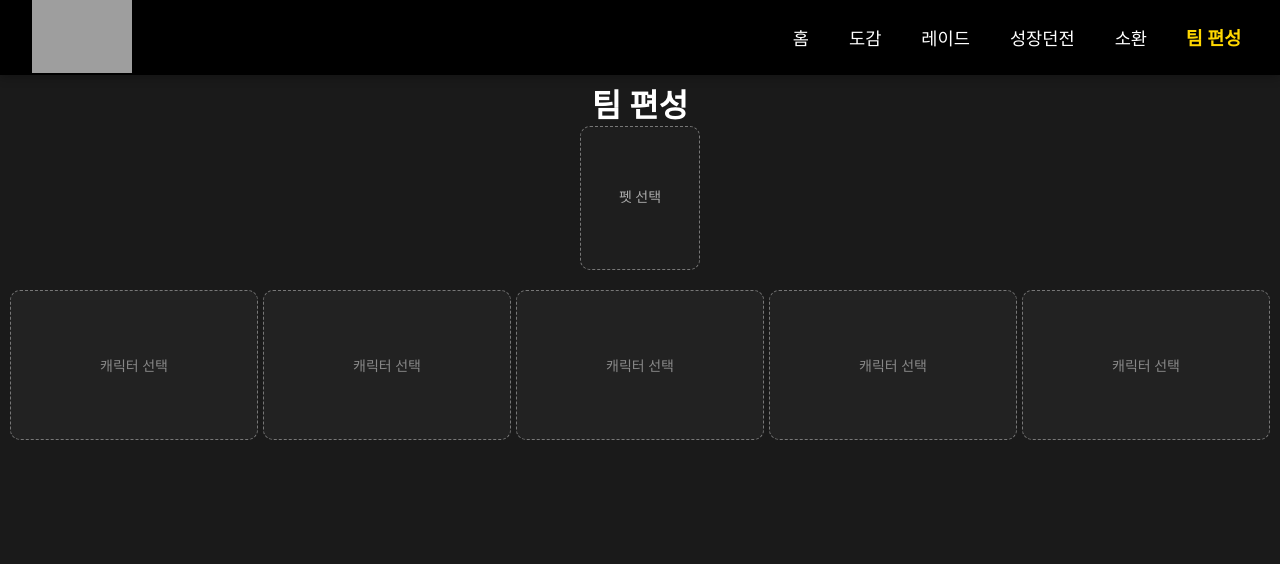
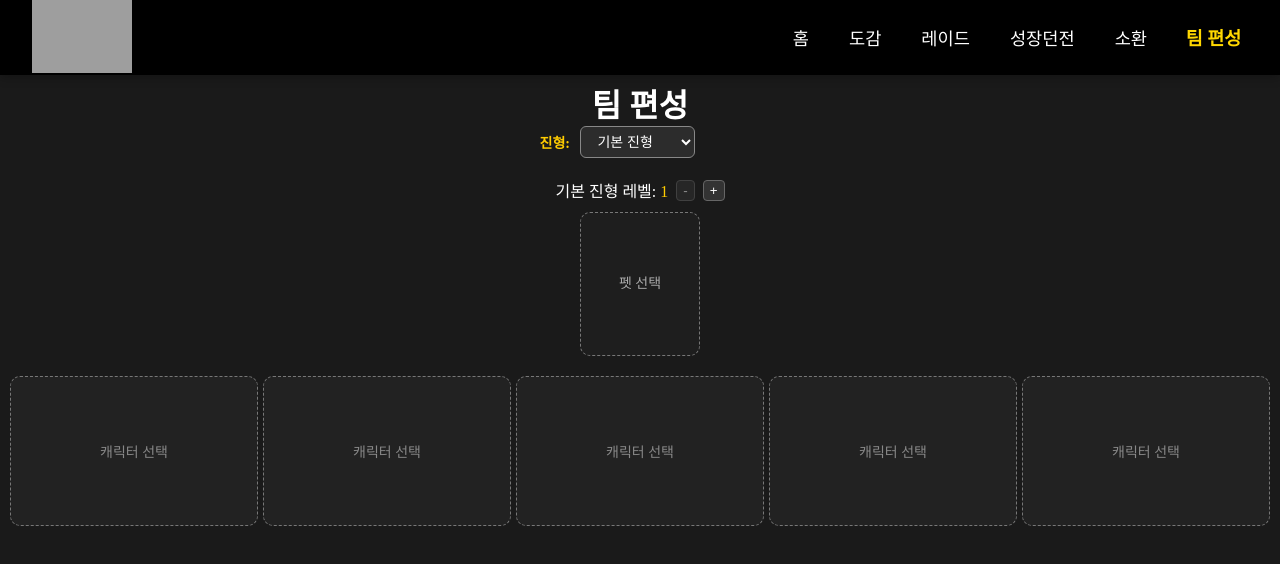
Before and after one commit to Dongsusin/SavenKnight, a React (Vite) app: page /team in a window 1280 px wide. Shown: the top 564 px of the page. Built offline with nearby package versions, Linux system fonts and the light colour scheme; grey boxes are pictures that could not be loaded.

Commit message:
팀페이지 진형 스탯 추가

```diff
--- a/src/pages/HeroDetail.css
+++ b/src/pages/HeroDetail.css
@@ -40,9 +40,10 @@
   background-color: #333;
   color: #fff;
   border: 1px solid #555;
-  padding: 0.5rem 1rem;
+  padding: 0.1rem 0.2rem;
   border-radius: 6px;
   cursor: pointer;
+  text-wrap: nowrap;
   transition: background-color 0.3s;
 }
 
@@ -356,7 +357,7 @@
 
 .level-toggle-buttons {
   display: flex;
-  gap: 10px;
+  gap: 5px;
   margin-top: 6px;
 }
 
@@ -769,7 +770,7 @@
   }
 
   .level-toggle-buttons button {
-    padding: 3px 6px;
+    padding: 1.5px 3px;
   }
 
   .equipped-item.mobile-layout {
--- a/src/pages/Team.css
+++ b/src/pages/Team.css
@@ -4,6 +4,45 @@
   color: #fff;
   text-align: center;
   padding: 10px;
+}
+
+.formation-select {
+  display: flex;
+  align-items: center;
+  justify-content: center;
+  gap: 2.5px;
+  margin-bottom: 20px;
+  font-size: 14px;
+  color: #fff;
+  margin-right: 45px;
+}
+
+.formation-select label {
+  font-weight: bold;
+  color: #ffcc00;
+}
+
+.formation-select select {
+  background-color: #2c2c2c;
+  color: #fff;
+  border: 1px solid #888;
+  border-radius: 6px;
+  padding: 6px 12px;
+  font-size: 14px;
+  outline: none;
+  transition: border-color 0.2s ease, box-shadow 0.2s ease;
+}
+
+.formation-select select:hover,
+.formation-select select:focus {
+  border-color: #ffcc00;
+  box-shadow: 0 0 6px rgba(255, 204, 0, 0.5);
+}
+
+.formation-level-control {
+  width: 100%;
+  justify-content: center;
+  margin-bottom: 10px;
 }
 
 .team-slots {
@@ -26,6 +65,17 @@
   padding: 6px;
   background-color: #222;
   box-sizing: border-box;
+  transition: all 0.5s;
+}
+
+.team-slot-wrapper.front-line {
+  border: 2px solid #66ccff;
+  border-radius: 8px;
+}
+
+.team-slot-wrapper.back-line {
+  border: 2px solid #ff6666;
+  border-radius: 8px;
 }
 
 .character-top-section {
@@ -235,6 +285,10 @@
 
 .text-orange-400 {
   color: #ffa500;
+}
+
+.text-cyan-400 {
+  color: #26c6da;
 }
 
 /* --- 장비 탭 전체 컨테이너 --- */
--- a/src/pages/Team.jsx
+++ b/src/pages/Team.jsx
@@ -21,10 +21,57 @@ export default function Team() {
   const [teamSubstats, setTeamSubstats] = useState(Array(5).fill({}));
   const [selectedPet, setSelectedPet] = useState(null);
   const [isPetPopupOpen, setIsPetPopupOpen] = useState(false);
-
+  const [formation, setFormation] = useState("기본 진형");
   const [teamSubstatUpgrades, setTeamSubstatUpgrades] = useState(
     Array(5).fill({})
   );
+
+  const getPositionForFormation = (index) => {
+    const formations = {
+      "기본 진형": ["후열", "전열", "후열", "전열", "후열"],
+      "밸런스 진형": ["전열", "후열", "전열", "후열", "전열"],
+      "공격 진형": ["후열", "후열", "전열", "후열", "후열"],
+      "보호 진형": ["전열", "전열", "후열", "전열", "전열"],
+    };
+    return formations[formation]?.[index] ?? "";
+  };
+
+  const [formationLevels, setFormationLevels] = useState({
+    "기본 진형": 1,
+    "밸런스 진형": 1,
+    "공격 진형": 1,
+    "보호 진형": 1,
+  });
+
+  const formationEffects = {
+    "기본 진형": {
+      전열: (level) => 5.4 + 0.4 * (level - 1),
+      후열: (level) => 2.3 + 0.3 * (level - 1),
+    },
+    "밸런스 진형": {
+      전열: (level) => 2.3 + 0.3 * (level - 1),
+      후열: (level) => 5.4 + 0.4 * (level - 1),
+    },
+    "공격 진형": {
+      전열: (level) => 10.8 + 0.8 * (level - 1),
+      후열: (level) => 2.7 + 0.2 * (level - 1),
+    },
+    "보호 진형": {
+      전열: (level) => 2.7 + 0.2 * (level - 1),
+      후열: (level) => 10.8 + 0.8 * (level - 1),
+    },
+  };
+
+  const updateFormationLevel = (delta) => {
+    setFormationLevels((prev) => {
+      const current = prev[formation] || 1;
+      const next = Math.max(1, Math.min(40, current + delta));
+      return {
+        ...prev,
+        [formation]: next,
+      };
+    });
+  };
 
   const handleSelect = (hero) => {
     const updated = [...team];
@@ -527,9 +574,84 @@ export default function Team() {
     };
   }
 
+  function getFormationBonus(index, statKey) {
+    const position = getPositionForFormation(index);
+    const level = formationLevels[formation] ?? 1;
+    const isDefense = statKey === "방어력";
+    const isAttack = statKey === "물리 공격력" || statKey === "마법 공격력";
+
+    let percent = 0;
+    if (position === "전열" && isDefense) {
+      percent = formationEffects[formation]?.전열?.(level) ?? 0;
+    } else if (position === "후열" && isAttack) {
+      percent = formationEffects[formation]?.후열?.(level) ?? 0;
+    }
+
+    return { flat: 0, percent };
+  }
+
   return (
     <div className="team-page page">
       <h1>팀 편성</h1>
+
+      {/* ✅ 진형 선택 드롭다운 */}
+      <div className="formation-select">
+        <label style={{ marginRight: "8px" }}>진형:</label>
+        <select
+          value={formation}
+          onChange={(e) => setFormation(e.target.value)}
+        >
+          <option>기본 진형</option>
+          <option>밸런스 진형</option>
+          <option>공격 진형</option>
+          <option>보호 진형</option>
+        </select>
+      </div>
+
+      <div
+        className="formation-level-control"
+        style={{
+          display: "flex",
+          alignItems: "center",
+          gap: "8px",
+          marginTop: "10px",
+        }}
+      >
+        <span style={{ color: "#fff" }}>
+          {formation} 레벨:{" "}
+          <span style={{ color: "#ffcc00" }}>{formationLevels[formation]}</span>
+        </span>
+        <button
+          onClick={() => updateFormationLevel(-1)}
+          disabled={formationLevels[formation] <= 1}
+          style={{
+            backgroundColor: "#333",
+            color: "#fff",
+            border: "1px solid #666",
+            padding: "2px 6px",
+            borderRadius: "4px",
+            cursor: "pointer",
+            opacity: formationLevels[formation] <= 1 ? 0.5 : 1,
+          }}
+        >
+          -
+        </button>
+        <button
+          onClick={() => updateFormationLevel(1)}
+          disabled={formationLevels[formation] >= 40}
+          style={{
+            backgroundColor: "#333",
+            color: "#fff",
+            border: "1px solid #666",
+            padding: "2px 6px",
+            borderRadius: "4px",
+            cursor: "pointer",
+            opacity: formationLevels[formation] >= 40 ? 0.5 : 1,
+          }}
+        >
+          +
+        </button>
+      </div>
 
       <div className="pet-select-wrapper">
         {selectedPet ? (
@@ -577,6 +699,14 @@ export default function Team() {
 
       <div className="team-slots">
         {team.map((member, index) => {
+          const position = getPositionForFormation(index); // ✅ 진형 기반 포지션
+          const positionColor =
+            position === "전열"
+              ? "#66ccff" // 파란색
+              : position === "후열"
+              ? "#ff6666" // 빨간색
+              : "#cccccc"; // 기본
+
           if (!member) {
             return (
               <div
@@ -595,8 +725,23 @@ export default function Team() {
           const skillIndex = selectedSkill[index];
 
           return (
-            <div key={index} className="team-slot-wrapper">
+            <div
+              key={index}
+              className={`team-slot-wrapper ${
+                position === "전열" ? "front-line" : "back-line"
+              }`}
+            >
               <div className="team-slot-top" style={{ position: "relative" }}>
+                <div
+                  style={{
+                    textAlign: "center",
+                    fontSize: "12px",
+                    fontWeight: "bold",
+                    color: positionColor,
+                  }}
+                >
+                  {position}
+                </div>
                 {/* ✕ 버튼 추가 */}
                 <button
                   className="clear-character-button"
@@ -936,6 +1081,14 @@ export default function Team() {
                             const petBonusFlat = petBonusesRaw[key]?.flat ?? 0;
                             const petBonusPercent =
                               petBonusesRaw[key]?.percent ?? 0;
+                            const formationFlat = getFormationBonus(
+                              index,
+                              key
+                            ).flat;
+                            const formationPercent = getFormationBonus(
+                              index,
+                              key
+                            ).percent;
 
                             const baseWithEnhance = levelStat + enhanceBonus;
                             const fromEquipPercent = Math.floor(
@@ -949,6 +1102,9 @@ export default function Team() {
                             const fromPetPercent = Math.floor(
                               (baseWithEnhance * petBonusPercent) / 100
                             );
+                            const fromFormationPercent = Math.floor(
+                              (baseWithEnhance * formationPercent) / 100
+                            );
 
                             const total =
                               baseWithEnhance +
@@ -958,7 +1114,9 @@ export default function Team() {
                               passiveFlat +
                               fromPassivePercent +
                               petBonusFlat +
-                              fromPetPercent;
+                              fromPetPercent +
+                              formationFlat +
+                              fromFormationPercent;
 
                             acc[key] = {
                               total,
@@ -970,6 +1128,8 @@ export default function Team() {
                               passiveBonusTotal:
                                 passiveFlat + fromPassivePercent,
                               petBonusTotal: petBonusFlat + fromPetPercent,
+                              formationBonusTotal:
+                                formationFlat + fromFormationPercent,
                             };
                             return acc;
                           }, {}),
@@ -1014,6 +1174,7 @@ export default function Team() {
                                 equipmentBonus.percentBonus,
                               passiveBonusTotal: passiveFlat + passivePercent,
                               petBonusTotal: petFlat + petPercent,
+                              formationBonusTotal: 0,
                             };
                             return acc;
                           }, {}),
@@ -1033,6 +1194,7 @@ export default function Team() {
                                     equipmentBonusTotal,
                                     passiveBonusTotal,
                                     petBonusTotal,
+                                    formationBonusTotal,
                                   },
                                 ],
                                 i
@@ -1088,6 +1250,14 @@ export default function Team() {
                                           </span>
                                         </>
                                       )}
+                                      {formationBonusTotal > 0 && (
+                                        <>
+                                          {" + "}
+                                          <span className="text-cyan-400">
+                                            {formationBonusTotal}
+                                          </span>
+                                        </>
+                                      )}
                                       {")"}
                                     </span>
                                   </span>
@@ -1105,6 +1275,7 @@ export default function Team() {
                               <span className="text-purple-400">●</span>{" "}
                               스킬[상시]
                               <span className="text-orange-400">●</span> 펫
+                              <span className="text-cyan-400">●</span> 진형
                             </div>
 
                             {/* 장신구 특수효과 */}
```
